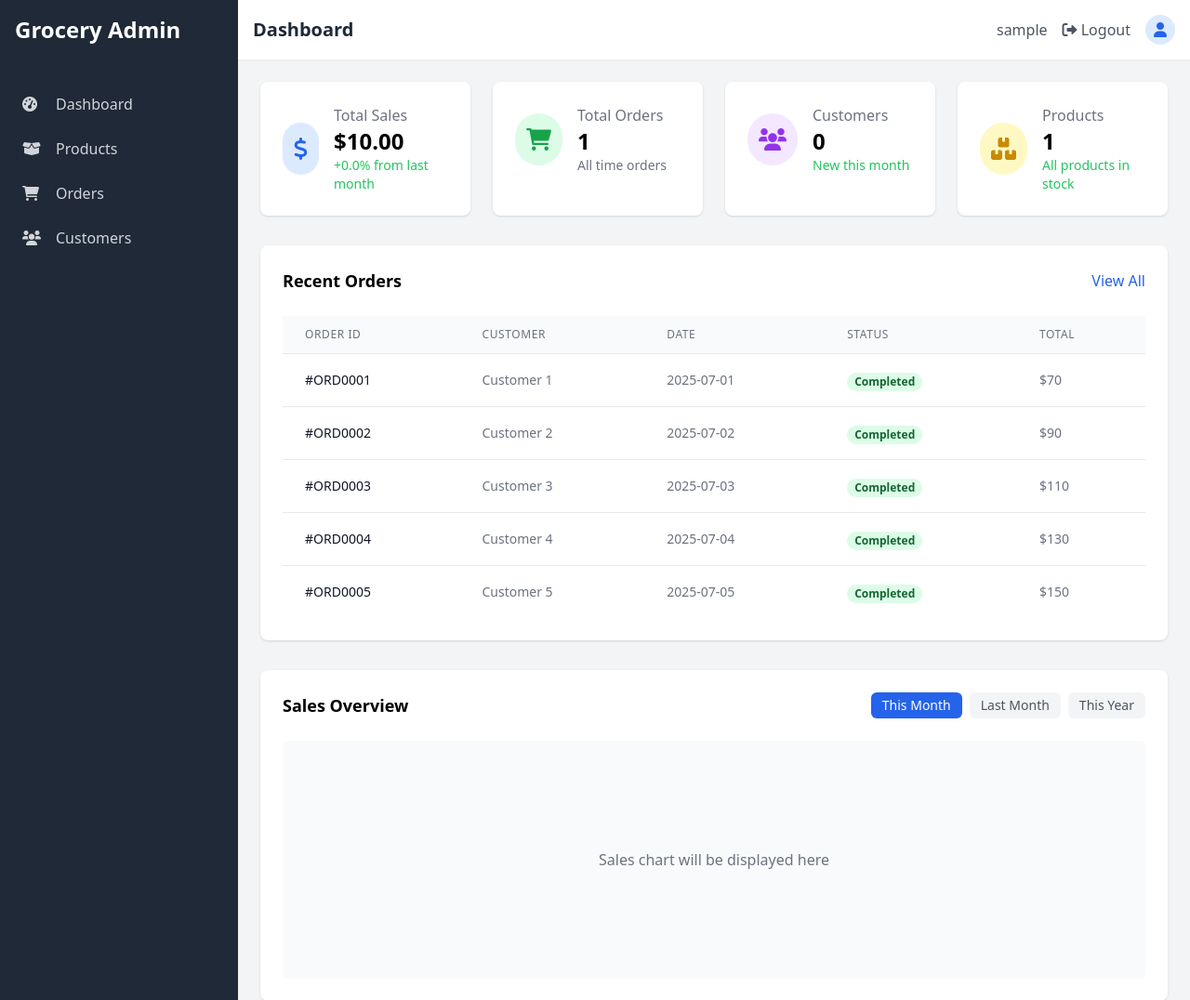
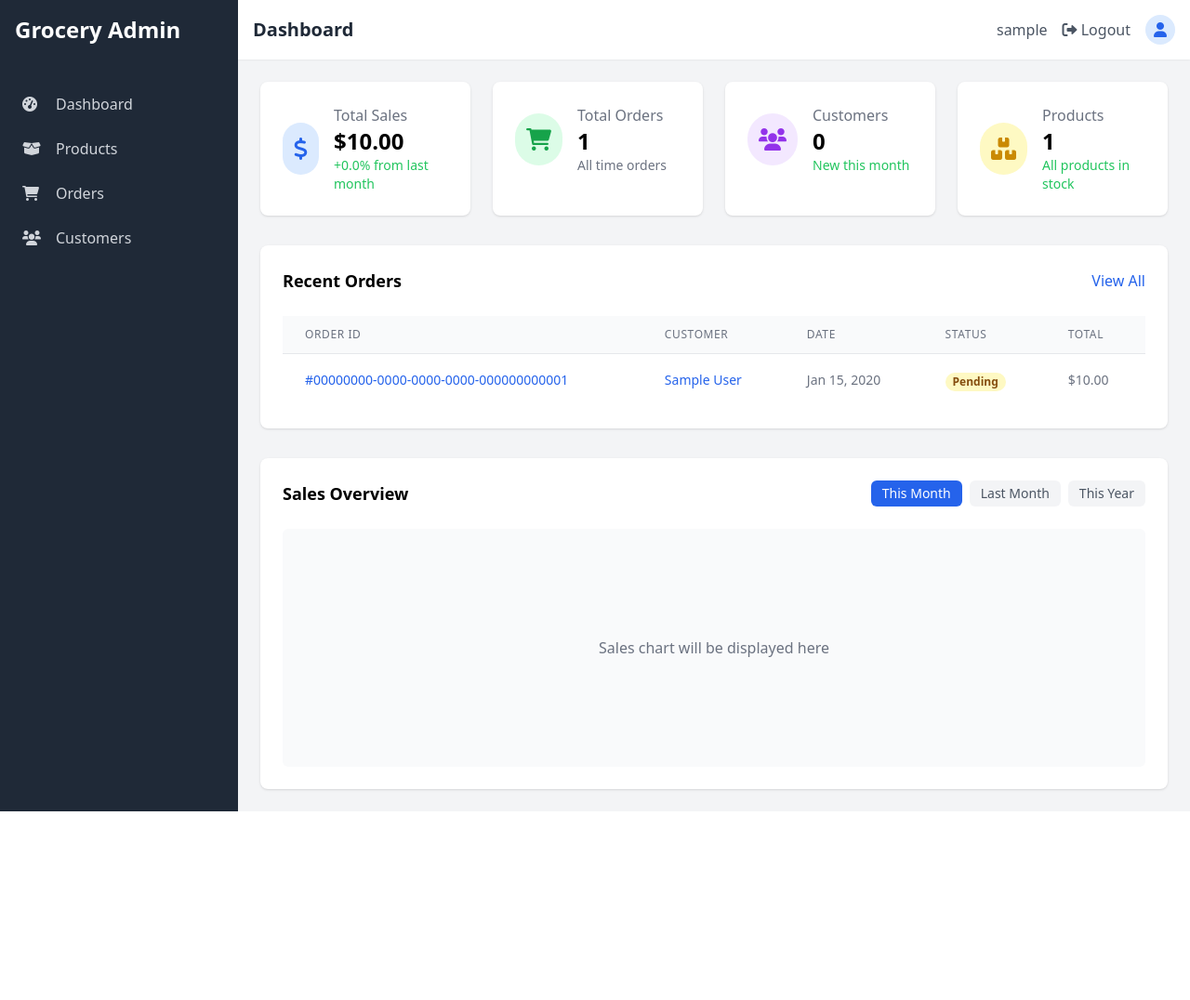
Before and after one commit to mahimsafa/django-grocery, a Django app: page / in a window 1280 px wide. Shown: the top 1076 px of the page at 93% size. After the commit the page ends 873 px from the top, so only its background shows below. Run offline with Django 5.2, Linux system fonts and the light colour scheme; a user stored in the database is signed in; tables that the repository leaves empty hold one stand-in row (values such as "Sample post"); some libraries are stand-ins or nearby versions.

Commit message:
feat: Display recent orders on admin dashboard

```diff
--- a/custom_admin/templates/admin/dashboard.html
+++ b/custom_admin/templates/admin/dashboard.html
@@ -74,7 +74,7 @@
     <div class="bg-white rounded-lg shadow p-6 mb-8">
         <div class="flex justify-between items-center mb-6">
             <h3 class="text-lg font-semibold">Recent Orders</h3>
-        <a href="{% url 'custom_admin:admin_products' %}" class="text-blue-600 hover:underline">View All</a>
+            <a href="{% url 'custom_admin:admin_orders' %}" class="text-blue-600 hover:underline">View All</a>
         </div>
         <div class="overflow-x-auto">
             <table class="min-w-full divide-y divide-gray-200">
@@ -88,17 +88,33 @@
                     </tr>
                 </thead>
                 <tbody class="bg-white divide-y divide-gray-200">
-                {% for i in "12345"|make_list %}
+                    {% for order in recent_orders %}
                     <tr>
-                    <td class="px-6 py-4 whitespace-nowrap text-sm text-gray-900">#ORD{{ forloop.counter|stringformat:"04d" }}</td>
-                    <td class="px-6 py-4 whitespace-nowrap text-sm text-gray-500">Customer {{ forloop.counter }}</td>
-                    <td class="px-6 py-4 whitespace-nowrap text-sm text-gray-500">2025-07-{{ forloop.counter|stringformat:"02d" }}</td>
+                        <td class="px-6 py-4 whitespace-nowrap text-sm text-gray-900">
+                            <a href="{% url 'custom_admin:admin_order_detail' order.id %}" class="text-blue-600 hover:text-blue-900">#{{ order.id }}</a>
+                        </td>
+                        <td class="px-6 py-4 whitespace-nowrap text-sm text-gray-500">
+                            <a href="{% url 'custom_admin:admin_customer_detail' order.customer.id %}" class="text-blue-600 hover:text-blue-900">
+                                {{ order.customer.first_name }} {{ order.customer.last_name }}
+                            </a>
+                        </td>
+                        <td class="px-6 py-4 whitespace-nowrap text-sm text-gray-500">
+                            {{ order.created_at|date:"M j, Y" }}
+                        </td>
                         <td class="px-6 py-4 whitespace-nowrap">
-                        <span class="px-2 inline-flex text-xs leading-5 font-semibold rounded-full bg-green-100 text-green-800">
-                            Completed
+                            <span class="px-2 inline-flex text-xs leading-5 font-semibold rounded-full {% if order.status == 'completed' %}bg-green-100 text-green-800{% elif order.status == 'pending' %}bg-yellow-100 text-yellow-800{% else %}bg-red-100 text-red-800{% endif %}">
+                                {{ order.get_status_display }}
                             </span>
                         </td>
-                    <td class="px-6 py-4 whitespace-nowrap text-sm text-gray-500">${{ forloop.counter|mul:20|add:50 }}</td>
+                        <td class="px-6 py-4 whitespace-nowrap text-sm text-gray-500">
+                            {{ order.grand_total|currency }}
+                        </td>
+                    </tr>
+                    {% empty %}
+                    <tr>
+                        <td colspan="5" class="px-6 py-4 whitespace-nowrap text-center text-sm text-gray-500">
+                            No recent orders found
+                        </td>
                     </tr>
                     {% endfor %}
                 </tbody>
```
Lines whose indentation alone changed are shown as unchanged.
